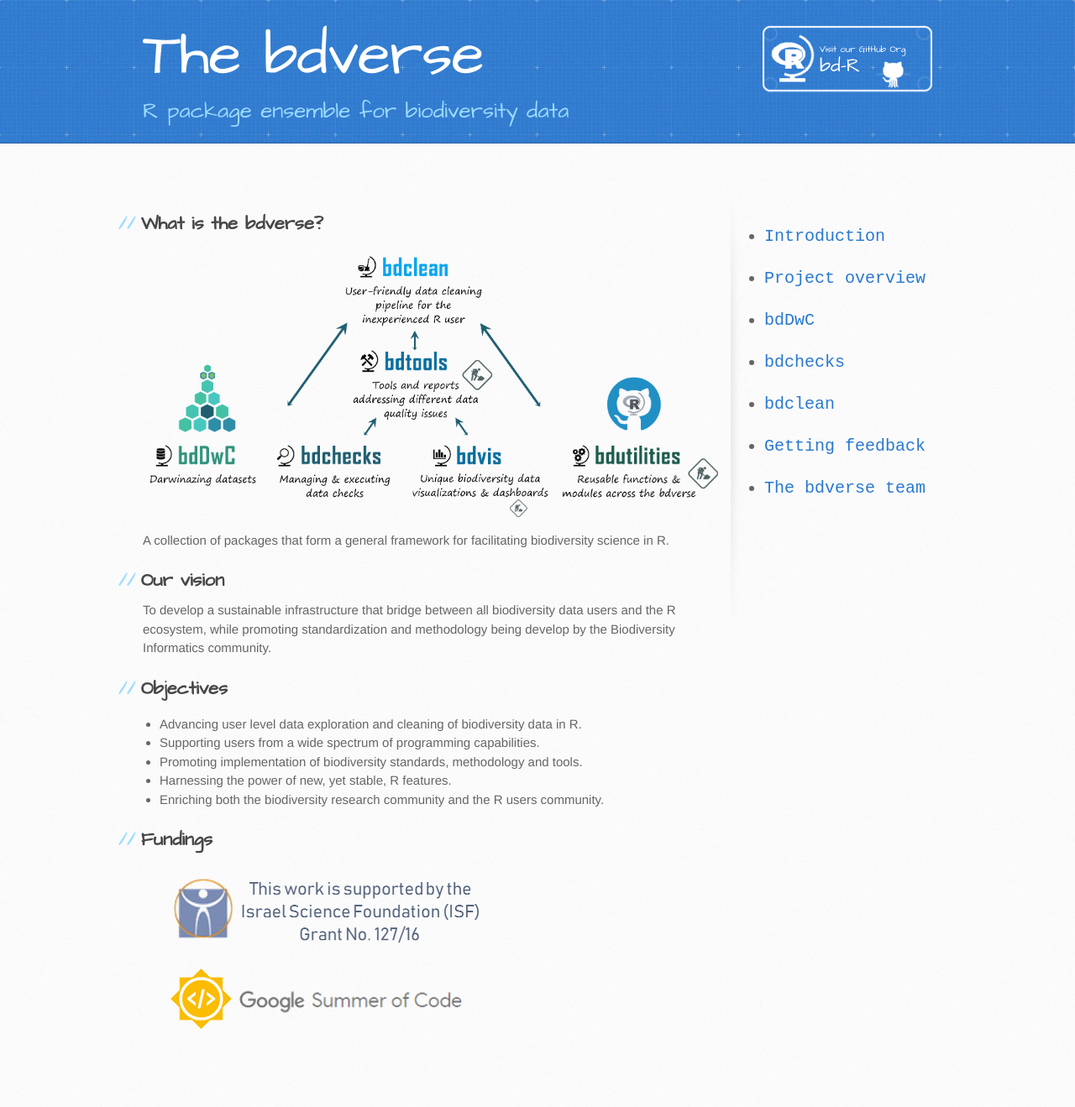
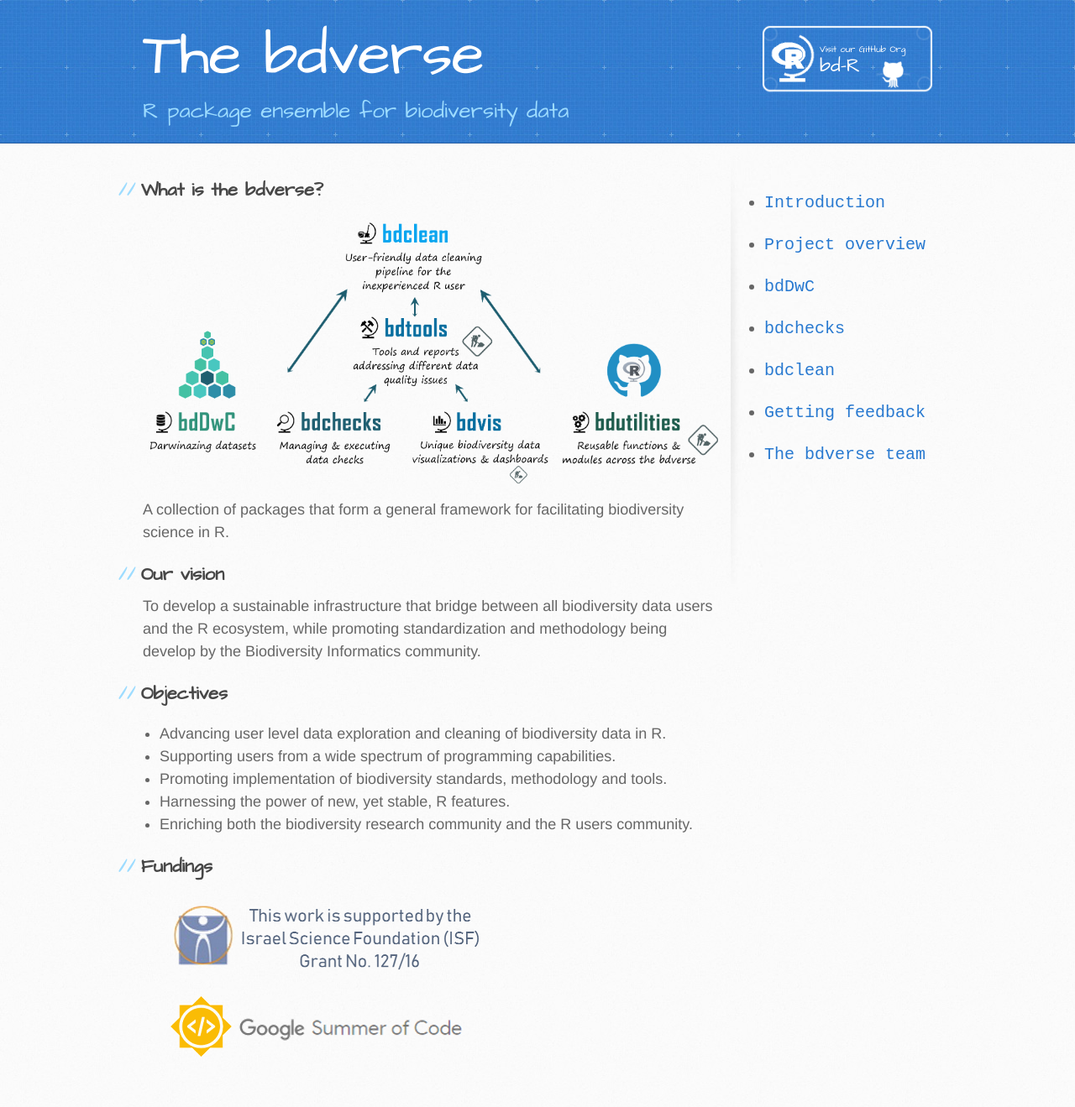
Before and after one commit to bd-R/The-bdverse, a Jekyll site: the page built from index.md, in a window 1280 px wide. Shown: the whole page at 84% size. Built offline with Jekyll 4.4.1, drawn with Linux system fonts in a browser that asks for light colours; our own code applies the rules of GitHub Pages for plain Markdown files; before the commit the page ends 1280 px from its top, so only the background shows below that.

Commit message:
Update jekyll-theme-architect.scss

```diff
--- a/_sass/jekyll-theme-architect.scss
+++ b/_sass/jekyll-theme-architect.scss
@@ -5,7 +5,7 @@
 /* LAYOUT STYLES */
 body {
   font-family: 'Helvetica Neue', Helvetica, Arial, serif;
-  font-size: 15px;
+  font-size: 18px;
   font-weight: 400;
   line-height: 1.5;
   color: #666;
@@ -60,7 +60,7 @@ header h2 {
 }
 
 #content-wrapper {
-  padding-top: 60px;
+  padding-top: 20px;
   border-top: solid 1px #fff;
 }
 
```
